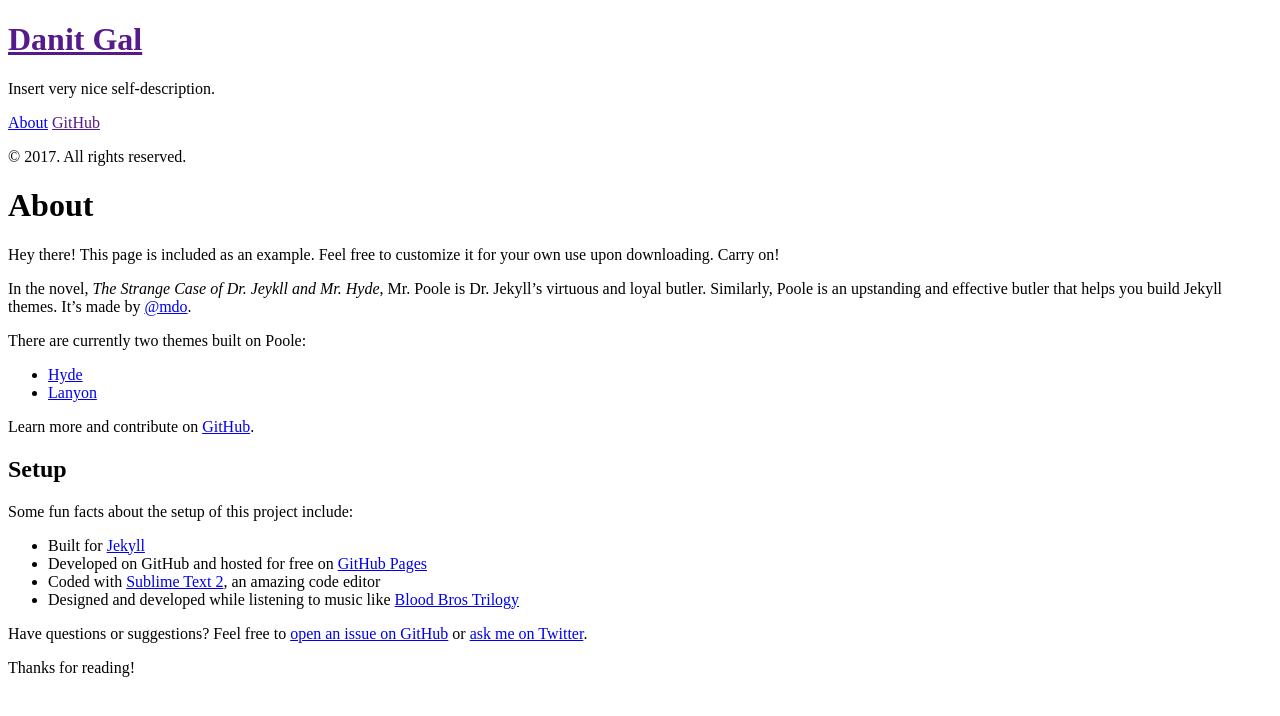
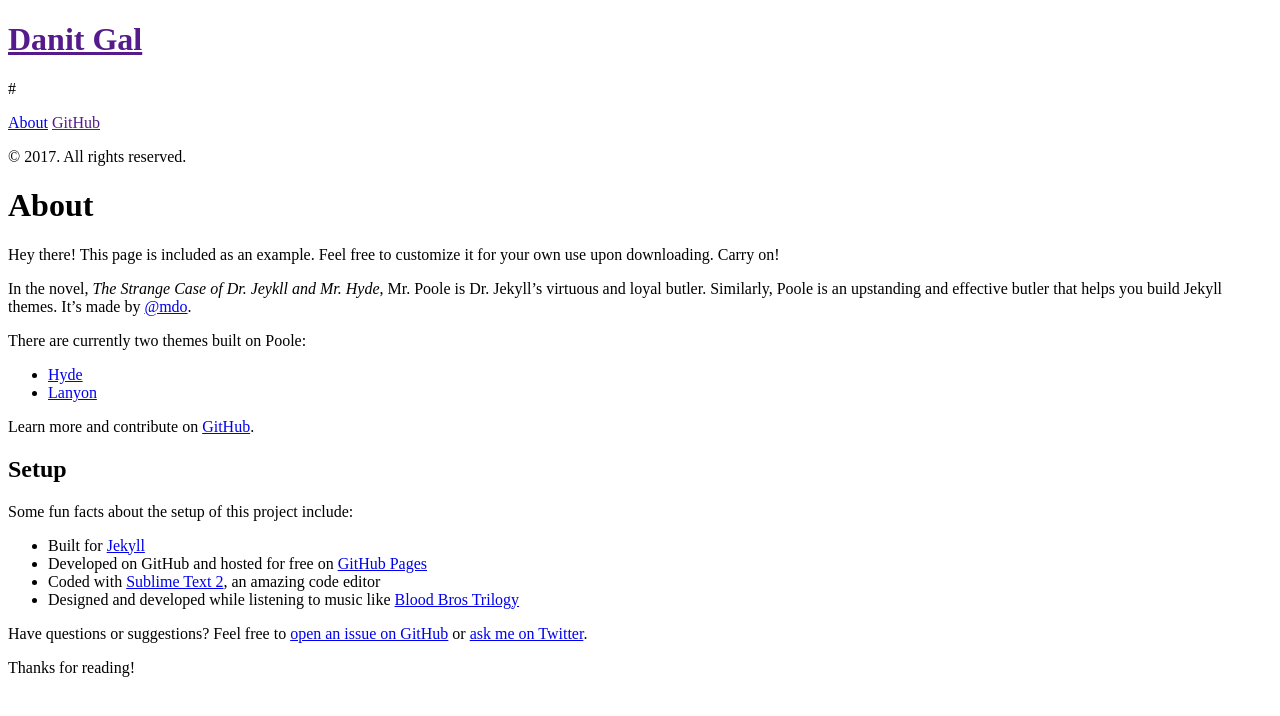
Before and after one commit to DanitGal/danitgal.github.io, a Jekyll site: the page built from about.md, in a window 1280 px wide. Shown: the top 716 px of the page. Built offline with Jekyll 4.4.1, drawn with Linux system fonts in a browser that asks for light colours.

Commit message:
set sidebar to in dev

```diff
--- a/_config.yml
+++ b/_config.yml
@@ -8,8 +8,8 @@ permalink:        pretty
 
 # Setup
 title:            Danit Gal
-tagline:          'The new ethics of AI'
-description:      'Insert very nice self-description.'
+tagline:          '#'
+description:      '#'
 url:              http://danitgal.com
 baseurl:          /
 
```
